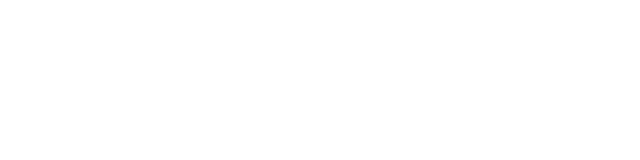
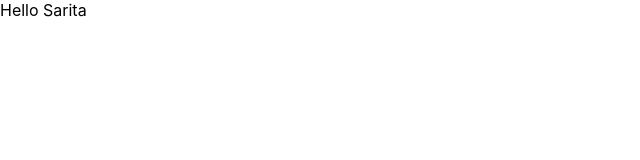
Before and after one commit to reactjs-example/hello-world, a React (Create React App) app: page / in a window 1280 px wide. Shown: the top 160 px of the page, without its empty margins (0-640 px from the left). Built offline with nearby package versions, Linux system fonts and the light colour scheme.

Commit message:
conditional rendering

```diff
--- a/src/conditional-rendering2.js
+++ b/src/conditional-rendering2.js
@@ -5,7 +5,7 @@
 constructor(props){
   super(props);
   this.state={
-    islogin:false
+    islogin:true
   }
 }
 
```
